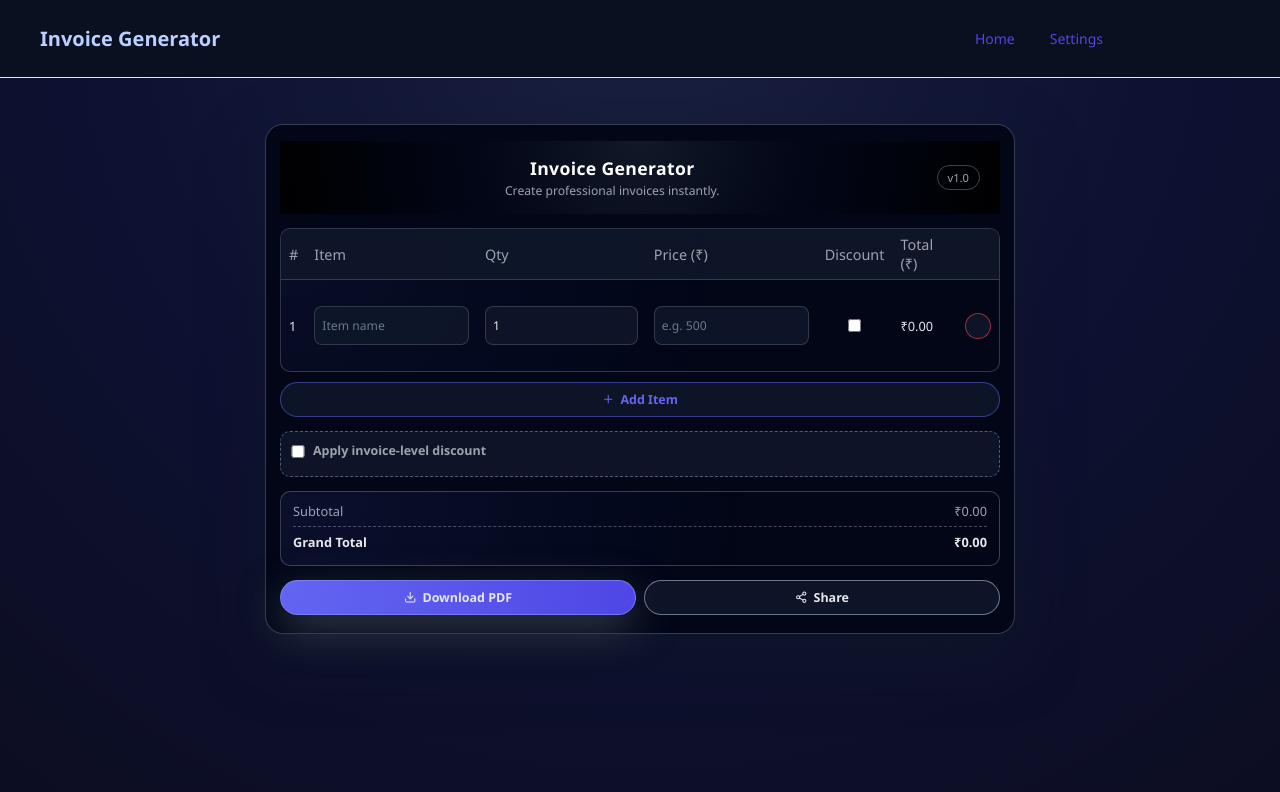
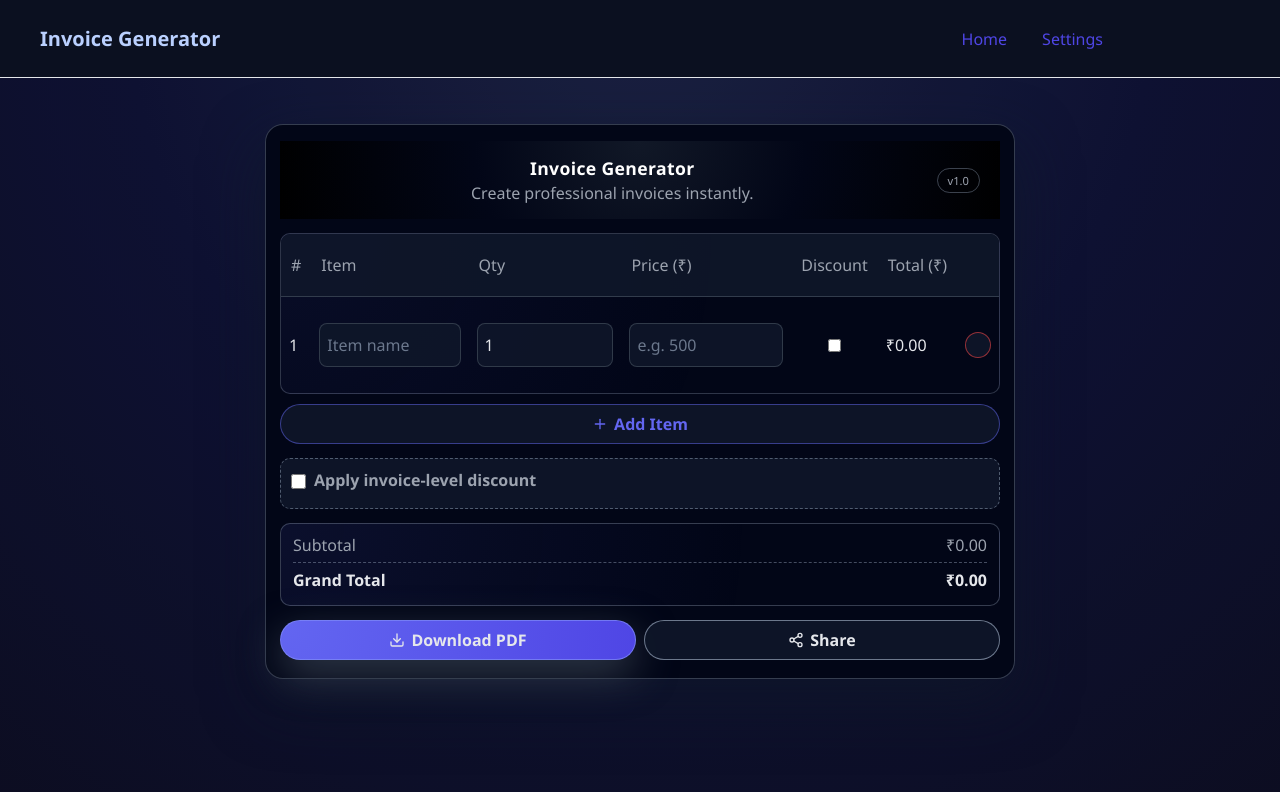
Before and after one commit to Sainy98/Invoice-Generator, a Next.js app: page / in a window 1280 px wide. Shown: the top 792 px of the page. Built offline with nearby package versions, Linux system fonts and the light colour scheme.

Commit message:
enhance font

```diff
--- a/app/globals.css
+++ b/app/globals.css
@@ -148,7 +148,7 @@ button:hover {
 
 .layout-nav a {
   text-decoration: none;
-  font-size: 14px;
+  /* font-size: 14px; */
   font-weight: 500;
   color: #4f46e5;
 }
@@ -265,7 +265,7 @@ button:hover {
 
 .invoice-header p {
   margin: 0;
-  font-size: 0.76rem;
+  /* font-size: 0.76rem; */
   color: var(--text-muted);
 }
 
@@ -289,7 +289,7 @@ button:hover {
 .invoice-table {
   width: 100%;
   border-collapse: collapse;
-  font-size: 0.80rem;
+  /* font-size: 0.80rem; */
   min-width: 560px;
 }
 
@@ -307,7 +307,9 @@ button:hover {
 .invoice-table th {
   font-weight: 500;
   color: var(--text-muted);
-  font-size: 0.90rem;
+      padding: 20px 10px;
+      text-wrap: nowrap;
+  /* font-size: 0.90rem; */
 }
 
 .invoice-table tbody tr:last-child td {
@@ -327,7 +329,7 @@ button:hover {
   border: 1px solid rgba(55, 65, 81, 0.85);
   background: rgba(15, 23, 42, 0.9);
   color: var(--text-main);
-  font-size: 0.76rem;
+  /* font-size: 0.76rem; */
   outline: none;
   transition: border-color var(--transition-fast), box-shadow var(--transition-fast),
     background var(--transition-fast), transform 120ms ease-out;
@@ -361,7 +363,8 @@ button:hover {
   background-position: calc(100% - 9px) 55%, calc(100% - 5px) 55%;
   background-size: 4px 4px, 4px 4px;
   background-repeat: no-repeat;
-  height: 38px;
+  height: 43px;
+
 }
 
 /* Discount cell */
@@ -395,12 +398,13 @@ button:hover {
   border: 1px solid transparent;
   outline: none;
   cursor: pointer;
-  font-size: 0.78rem;
+  /* font-size: 0.78rem; */
   padding: 8px 12px;
   background: none;
   color: inherit;
   transition: background var(--transition-fast), border-color var(--transition-fast),
     transform 120ms ease-out, box-shadow 120ms ease-out;
+
 }
 
 .primary-button {
@@ -473,14 +477,15 @@ button:hover {
 }
 
 .discount-section  input[type="checkbox"]{
-    width: 2% !important;
-    margin-bottom: -1px !important;
+    width: 15px !important;
+    margin-bottom: -3px !important;
+    height: 15px;
 }
 .checkbox-label {
   display: flex;
   align-items: center;
   gap: 8px;
-  font-size: 0.78rem;
+  /* font-size: 0.78rem; */
   color: var(--text-muted);
 }
 
@@ -504,7 +509,7 @@ button:hover {
   display: flex;
   justify-content: space-between;
   align-items: center;
-  font-size: 0.8rem;
+  /* font-size: 0.8rem; */
   margin-bottom: 4px;
   color: var(--text-muted);
 }
```
